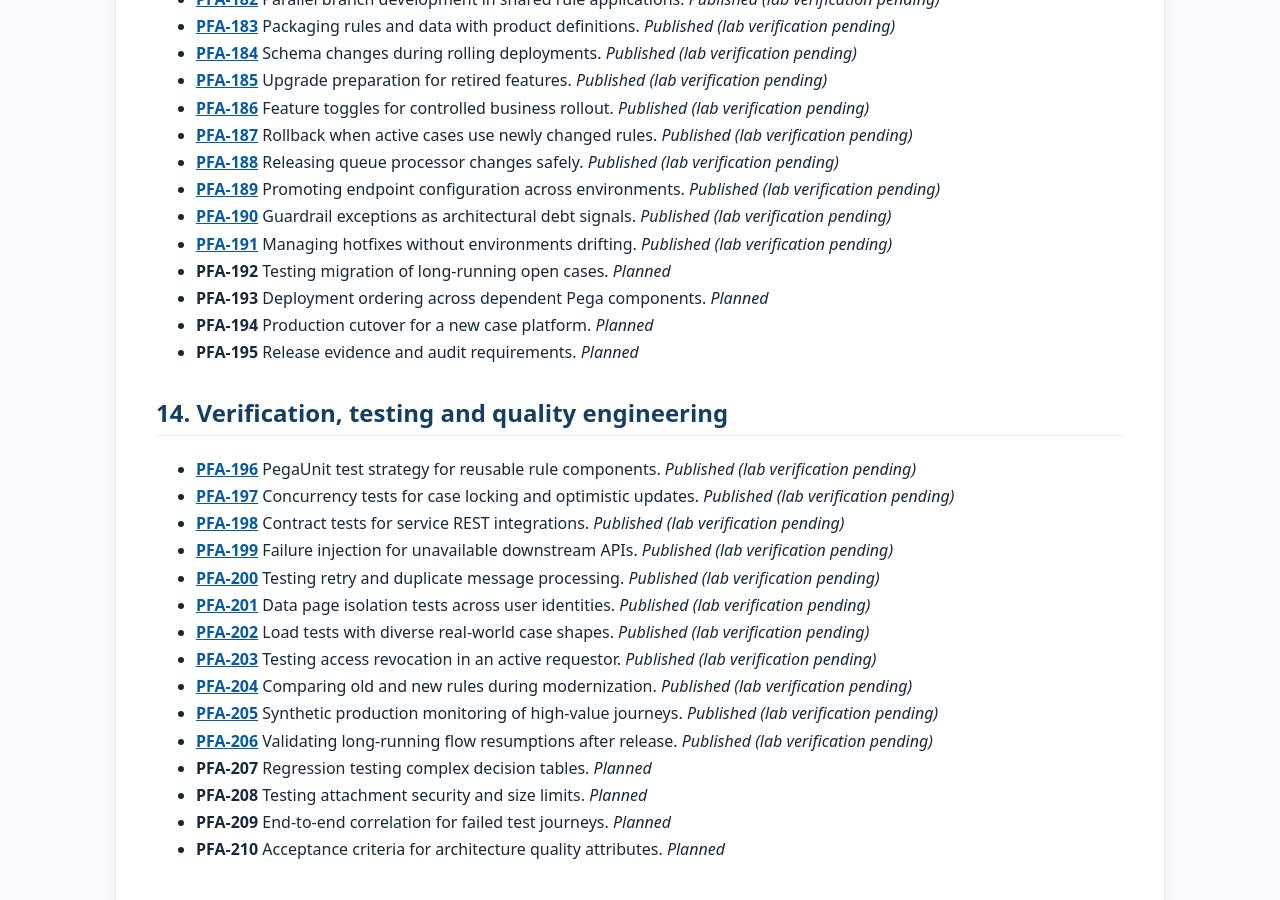
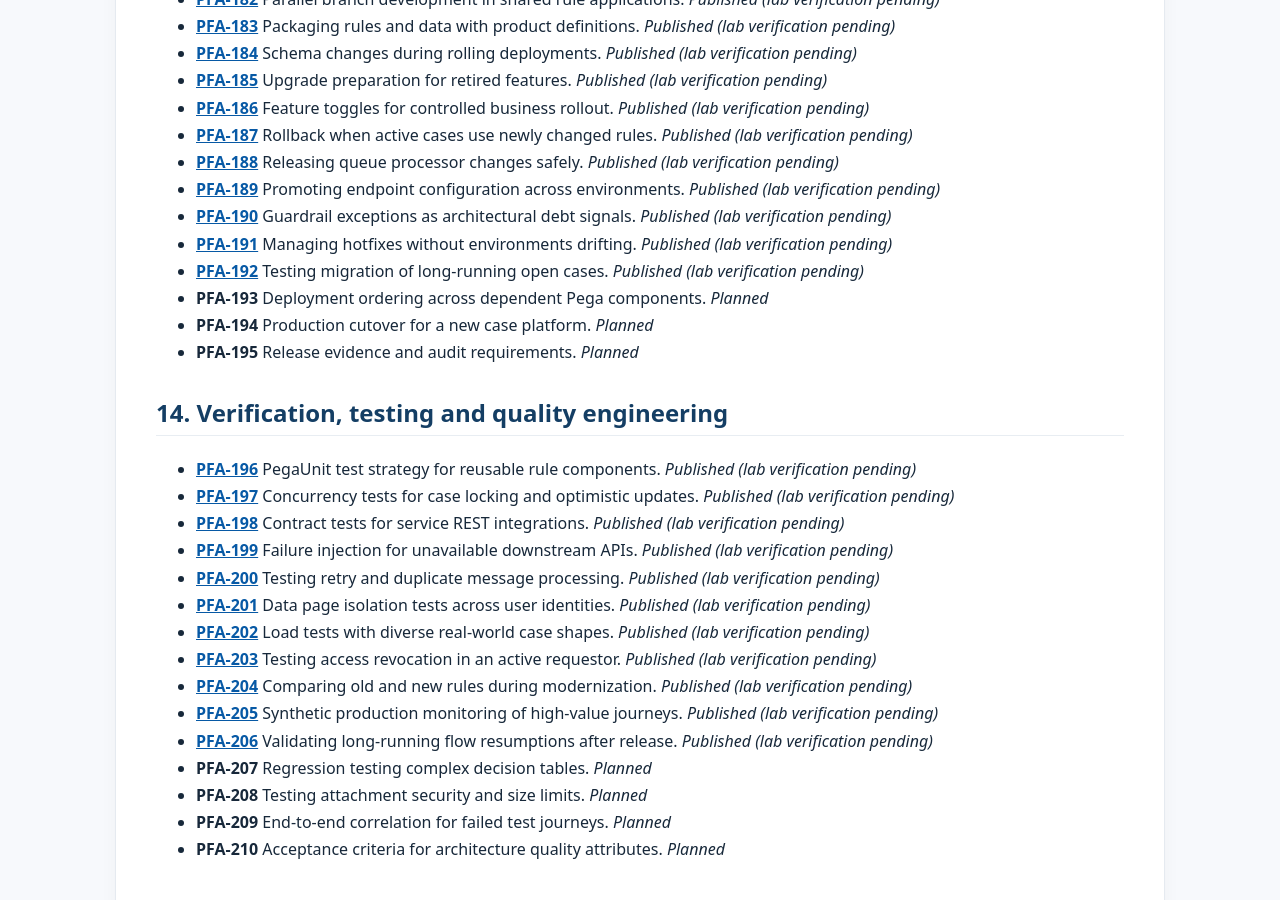
Before and after one commit to chandransandeep/pega-feature-atlas, a Jekyll site: the page built from docs/feature-inventory.md, in a window 1280 px wide and 900 px high, scrolled down 7122 px. Built offline with Jekyll 4.4.1, drawn with Linux system fonts in a browser that asks for light colours.

Commit message:
Publish PFA-192: pfa-192-testing-migration-of-longrunning-open-cases

```diff
--- a/docs/commit-date-register.tsv
+++ b/docs/commit-date-register.tsv
@@ -240,3 +240,4 @@ docs/articles/observability/pfa-165-defining-useful-alerts-for-background-backlo
 docs/articles/performance/pfa-177-back-pressure-when-dependencies-cannot-keep-up.md	2022-06-02	2026-10-31T03:08:02+00:00	random_past_date
 docs/articles/performance/pfa-178-quantifying-the-cost-of-unnecessary-clipboard-pages.md	2022-12-18	2026-10-31T03:08:02+00:00	random_past_date
 docs/articles/performance/pfa-179-protecting-high-priority-transactions-from-batch-workloads.md	2024-10-13	2026-10-31T04:11:52+00:00	random_past_date
+docs/articles/delivery/pfa-192-testing-migration-of-longrunning-open-cases.md	2025-06-11	2026-10-31T04:12:14+00:00	random_past_date
--- a/docs/feature-inventory.md
+++ b/docs/feature-inventory.md
@@ -285,7 +285,7 @@ This is the editorial plan for Pega Feature Atlas. It is not a list of completed
 - **[PFA-189](articles/delivery/pfa-189-promoting-endpoint-configuration-across-environments.md)** Promoting endpoint configuration across environments. _Published (lab verification pending)_
 - **[PFA-190](articles/delivery/pfa-190-guardrail-exceptions-architectural-debt-signals.md)** Guardrail exceptions as architectural debt signals. _Published (lab verification pending)_
 - **[PFA-191](articles/devops/pfa-191-managing-hotfixes-without-environments-drifting.md)** Managing hotfixes without environments drifting. _Published (lab verification pending)_
-- **PFA-192** Testing migration of long-running open cases. _Planned_
+- **[PFA-192](articles/delivery/pfa-192-testing-migration-of-longrunning-open-cases.md)** Testing migration of long-running open cases. _Published (lab verification pending)_
 - **PFA-193** Deployment ordering across dependent Pega components. _Planned_
 - **PFA-194** Production cutover for a new case platform. _Planned_
 - **PFA-195** Release evidence and audit requirements. _Planned_
```
Also changed, not shown: README.md, docs/articles/delivery/pfa-192-testing-migration-of-longrunning-open-cases.md (renamed from drafts/pfa-192-testing-migration-of-longrunning-open-cases.md).
